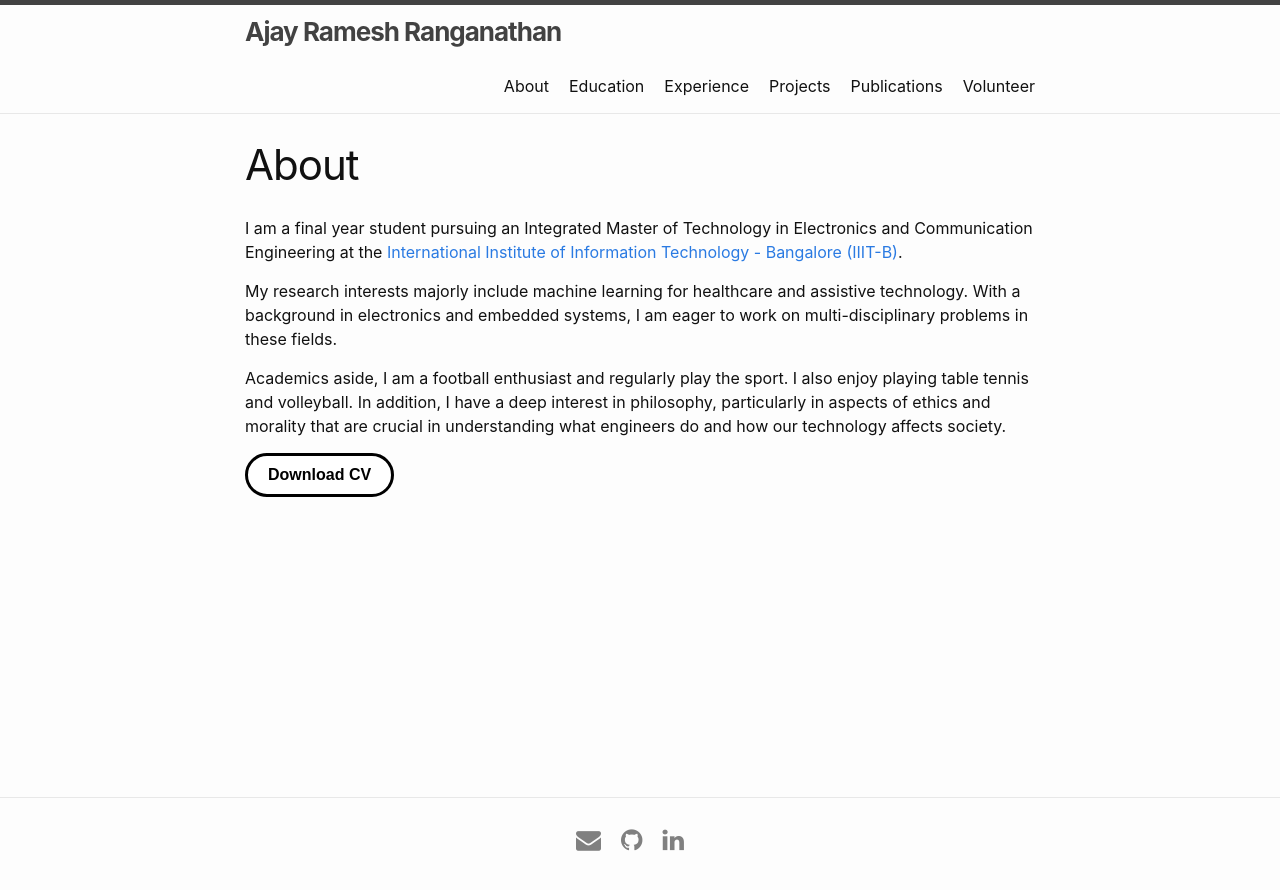
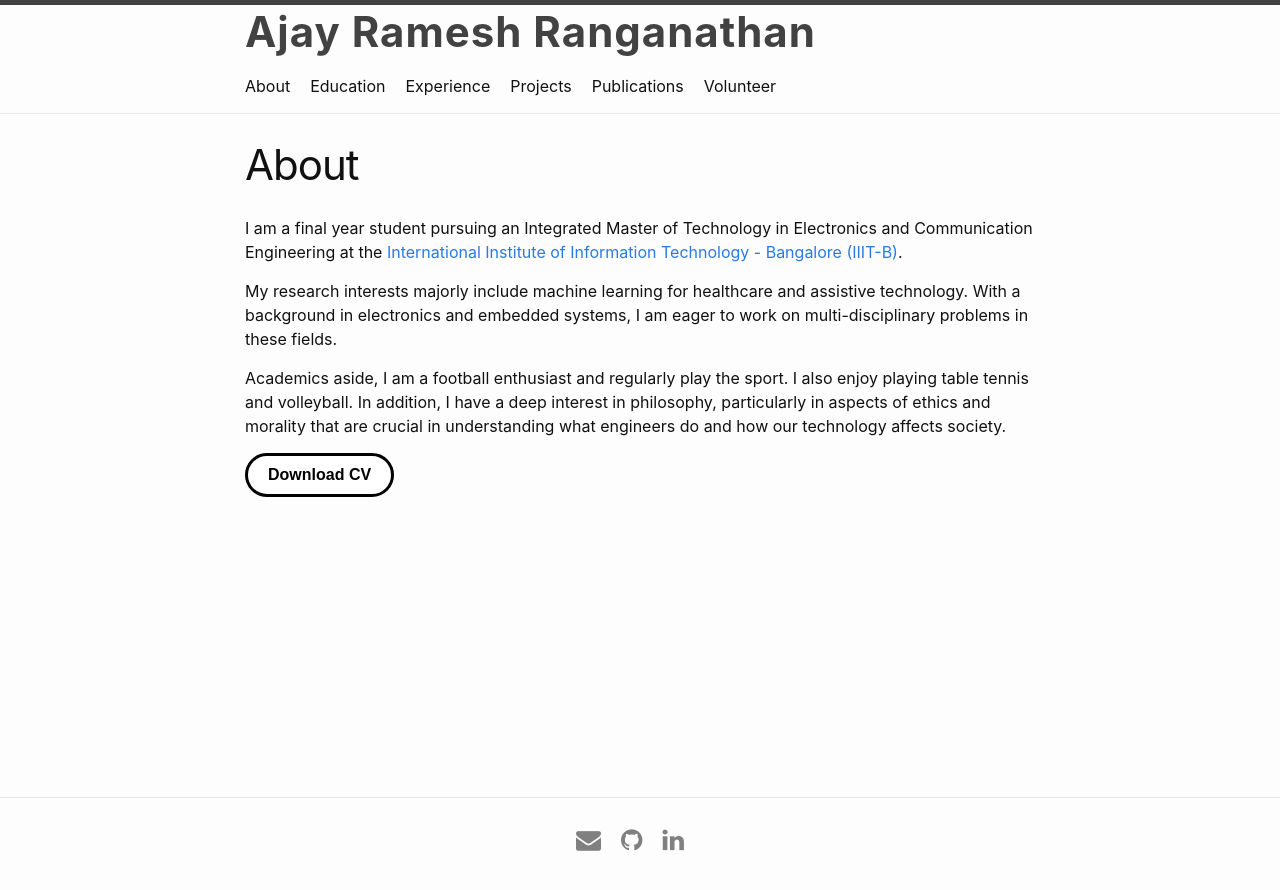
Before and after one commit to AJ-RR/AJ-RR.github.io, a Jekyll site: the page built from index.md, in a window 1280 px wide. Shown: the top 890 px of the page. Built offline with Jekyll 4.4.1, drawn with Linux system fonts in a browser that asks for light colours.

Commit message:
Update _layout.scss

```diff
--- a/_sass/minima/_layout.scss
+++ b/_sass/minima/_layout.scss
@@ -11,10 +11,10 @@
 }
 
 .site-title {
-  @include relative-font-size(1.625);
+  @include relative-font-size(2.625);
   font-weight: 300;
   line-height: $base-line-height * $base-font-size * 2.25;
-  letter-spacing: -1px;
+  letter-spacing: 1px;
   margin-bottom: 0;
   float: left;
 
@@ -25,7 +25,7 @@
 }
 
 .site-nav {
-  float: right;
+  float: left;
   line-height: $base-line-height * $base-font-size * 2.25;
 
   .nav-trigger {
```
